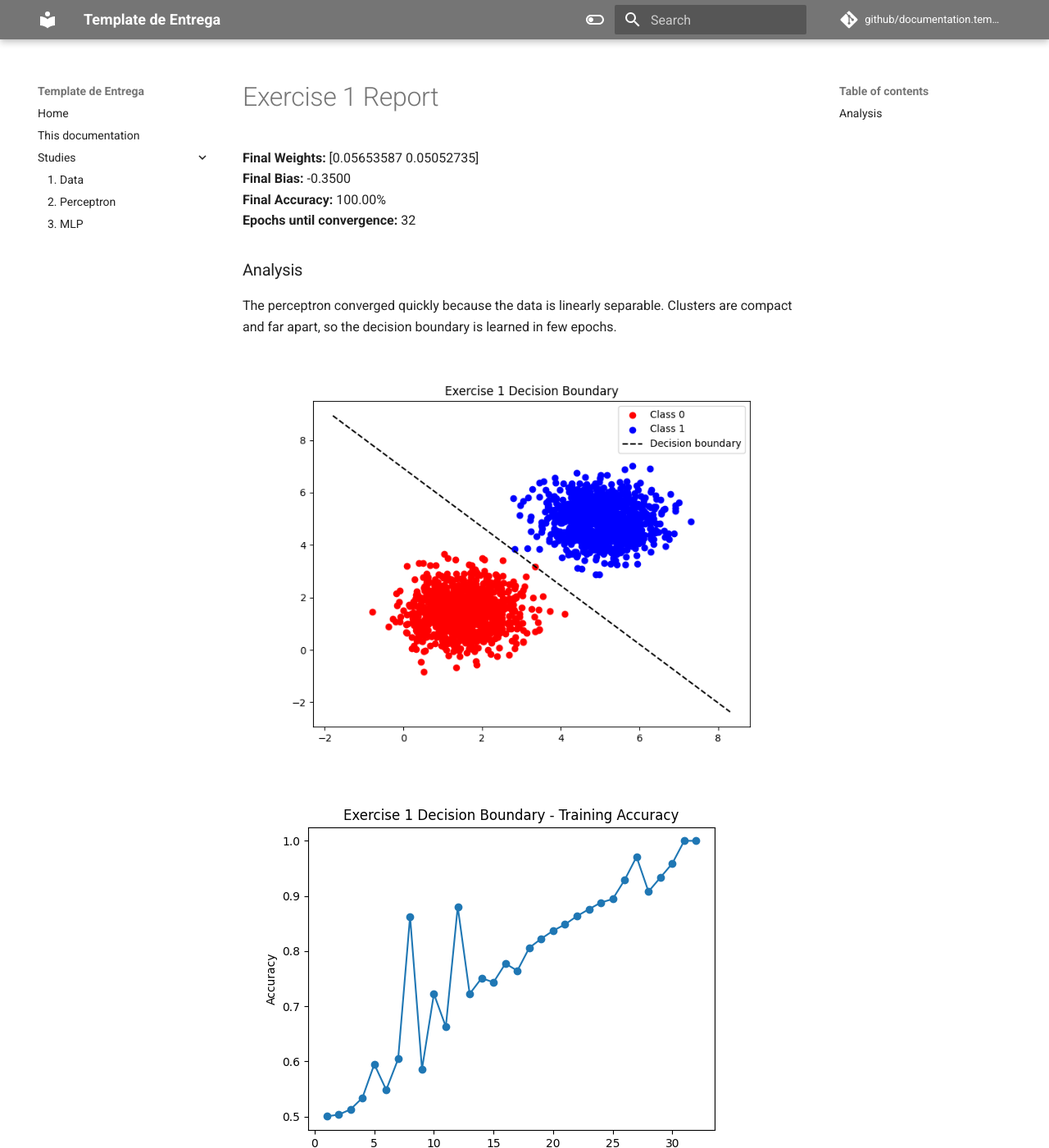
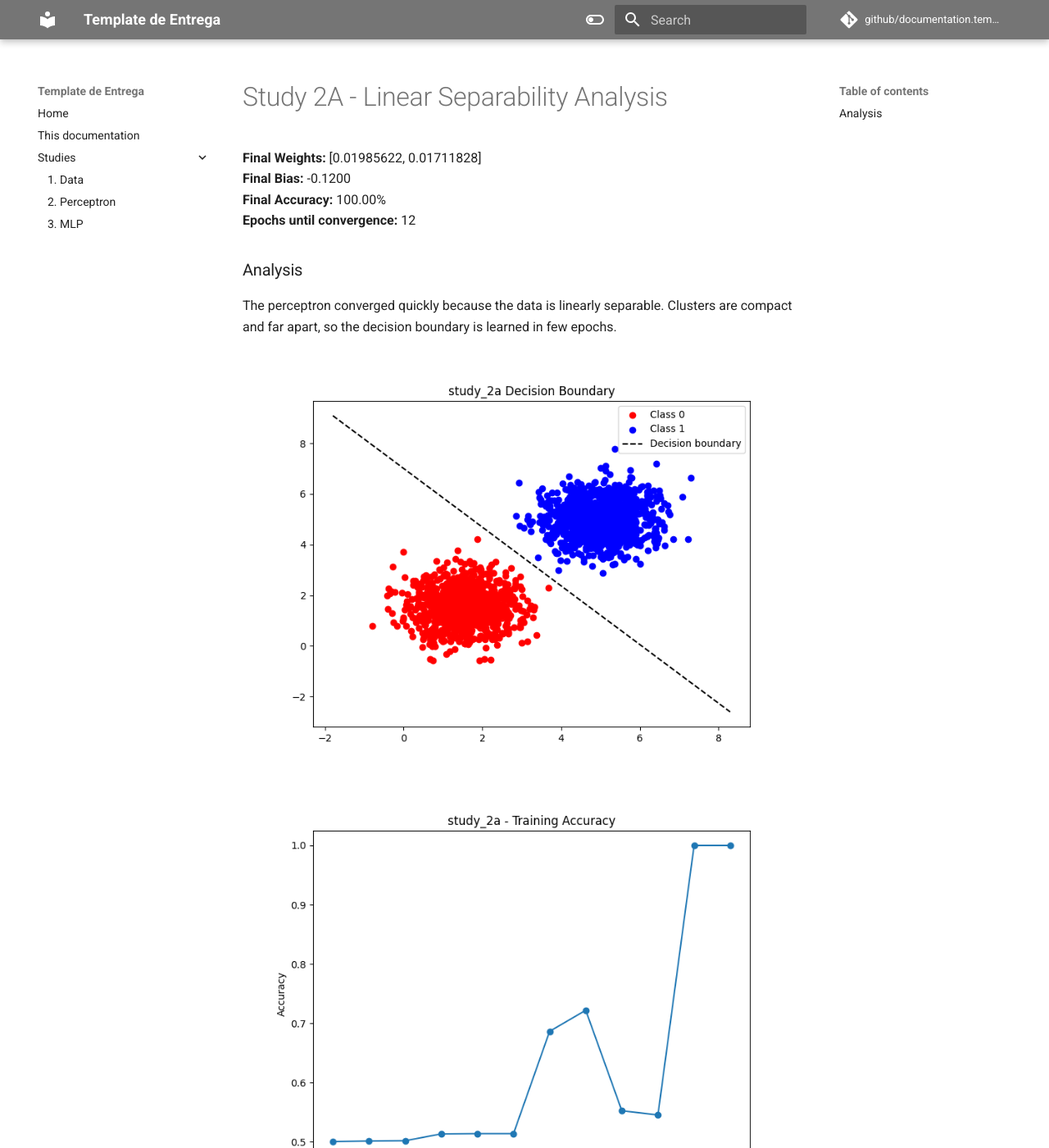
Before and after one commit to P-ASilva/data-augmentation-experiment, an MkDocs documentation site: the page built from docs/studies/2_perceptron/report.md, in a window 1280 px wide and 1400 px high. Shown: the whole window at 82% size. Built offline with MkDocs 1.6.1 and Material for MkDocs 9.7.7, drawn with Linux system fonts in a browser that asks for light colours; comment, search, counter and statistics services are not loaded; some of the changed text lies outside the part shown.

Commit message:
feat: jinja2 ex 2 adaptation

```diff
--- a/docs/studies/2_perceptron/main.md
+++ b/docs/studies/2_perceptron/report.md
@@ -1,27 +1,27 @@
+# Study 2A - Linear Separability Analysis
 
-# Exercise 1 Report
-
-**Final Weights:** [0.05653587 0.05052735]
-**Final Bias:** -0.3500
+**Final Weights:** [0.01985622, 0.01711828]
+**Final Bias:** -0.1200
 **Final Accuracy:** 100.00%
-**Epochs until convergence:** 32
+**Epochs until convergence:** 12
 
 ### Analysis
 The perceptron converged quickly because the data is linearly separable. Clusters are compact and far apart, so the decision boundary is learned in few epochs.
 
-![Decision Boundary](./img/exercise_1_boundary.png)
-![Accuracy Curve](./img/exercise_1_accuracy.png)
+![Decision Boundary](assets/study_2a_boundary.png)
+![Accuracy Curve](assets/study_2a_accuracy.png)
 
+---
 
-# Exercise 2 Report
+# Study 2B - Non-Linear Separability Challenge
 
-**Final Weights:** [0.03380587 0.03102548]
-**Final Bias:** 0.0000
-**Final Accuracy:** 50.00%
+**Final Weights:** [0.01568527, 0.04336965]
+**Final Bias:** -0.0300
+**Final Accuracy:** 50.15%
 **Epochs until convergence:** 100
 
 ### Analysis
 Here, the means are closer and the variance is higher, causing overlap between classes. This prevents perfect linear separation, so the perceptron may not converge to 100% accuracy. Training may oscillate or plateau, highlighting the model's limitation with non-separable data.
 
-![Decision Boundary](./img/exercise_2_boundary.png)
-![Accuracy Curve](./img/exercise_2_accuracy.png)
+![Decision Boundary](assets/study_2b_boundary.png)
+![Accuracy Curve](assets/study_2b_accuracy.png)
```
Also changed, not shown: docs/studies/1_data/old_report.md (deleted, +0 -142 lines), docs/studies/2_perceptron/main.py (added, +99 -0 lines), docs/studies/2_perceptron/perceptron.py (deleted, +0 -121 lines), docs/studies/2_perceptron/report.md.j2 (added, +27 -0 lines), docs/studies/2_perceptron/assets/study_2a_accuracy.png (added), docs/studies/2_perceptron/assets/study_2a_boundary.png (added), docs/studies/2_perceptron/assets/study_2b_accuracy.png (added), docs/studies/2_perceptron/assets/study_2b_boundary.png (added), docs/studies/2_perceptron/img/exercise_1_accuracy.png (deleted), docs/studies/2_perceptron/img/exercise_1_boundary.png (deleted), docs/studies/2_perceptron/img/exercise_2_accuracy.png (deleted), docs/studies/2_perceptron/img/exercise_2_boundary.png (deleted).
